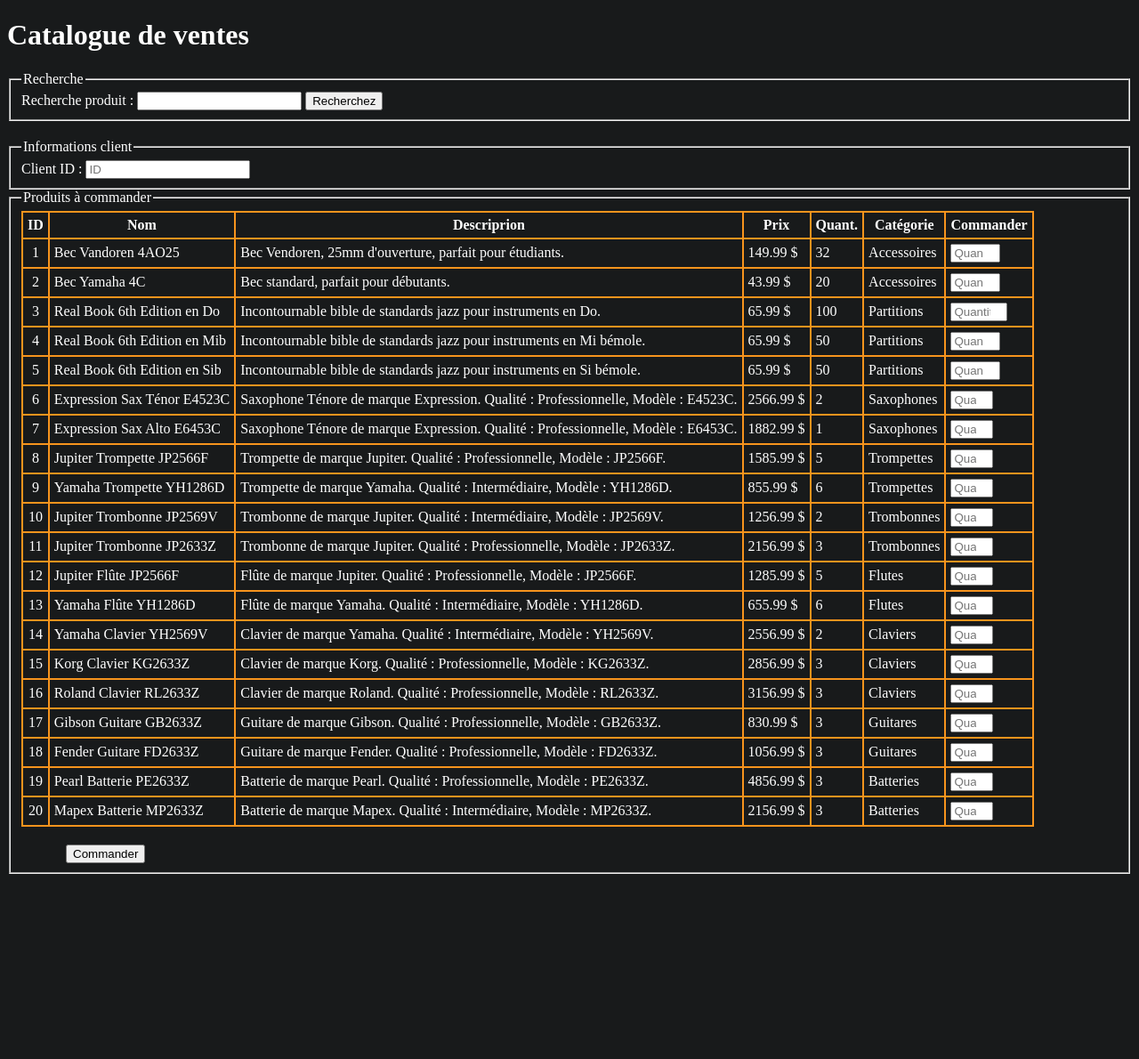
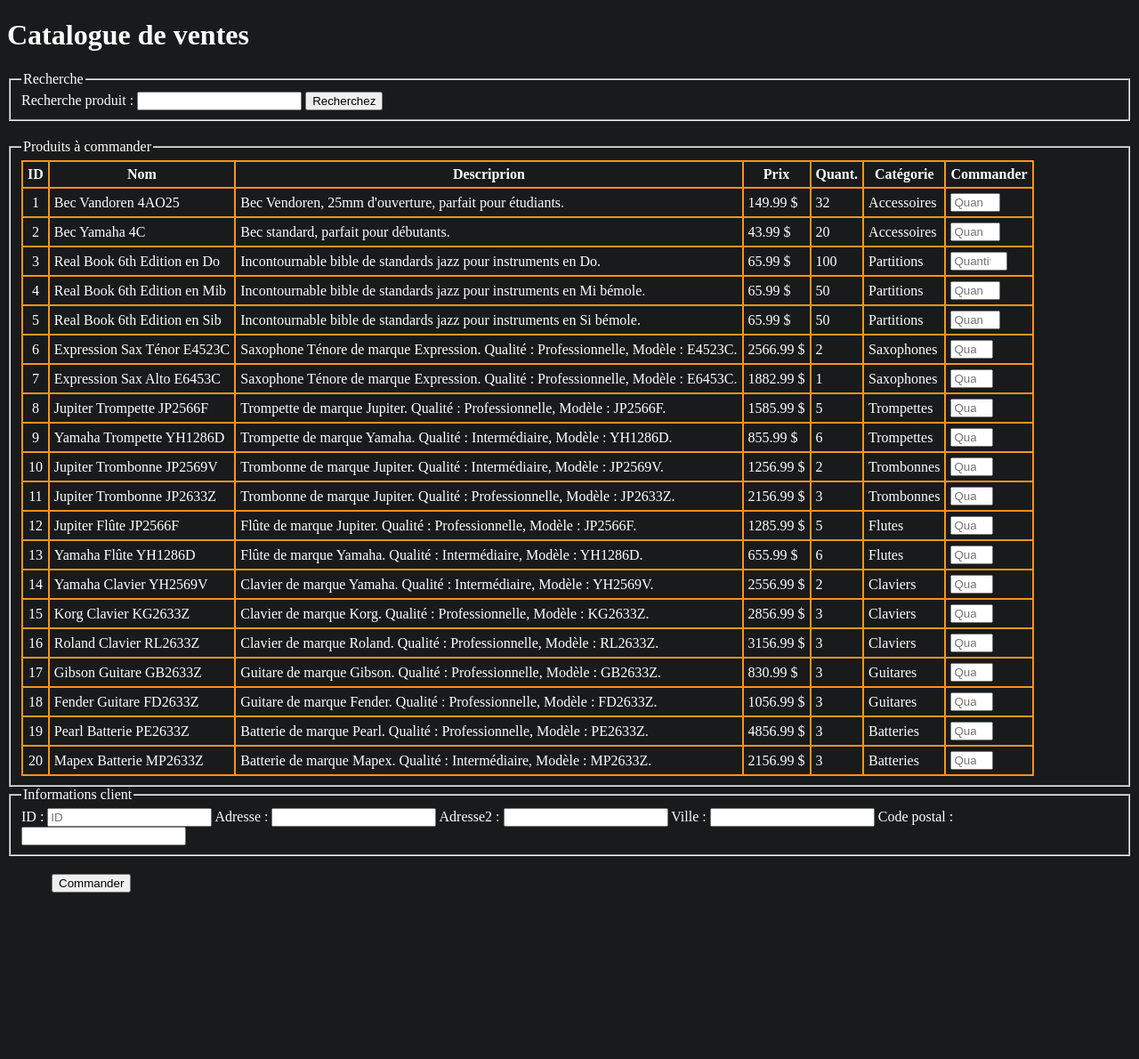
Before and after one commit to Soushi888/Projet-Web-1, a PHP site: page /commandes/ajout.php in a window 1280 px wide. Shown: the top 1190 px of the page at 89% size. Before the commit the page ends 982 px from the top, so only its background shows below. Run offline with PHP 8.4, Linux system fonts and the light colour scheme; data comes from the database, SQL or seed files in the repository.

Commit message:
Update ajout.php

```diff
--- a/commandes/ajout.php
+++ b/commandes/ajout.php
@@ -9,18 +9,24 @@
 $client_id = "";
 
 if (isset($_POST["envoi"])) :
-    $i = 1;
-    $_SESSION["commande"] = array("client_id" => $_POST["client_id"]);
+    $i = 0;
+    $_SESSION["commande"]["info_client"] = array(
+        "client_id" => $_POST["client_id"],
+        "client_adresse" => $_POST["client_adresse"],
+        "client_adresse2" => $_POST["client_adresse2"],
+        "client_ville" => $_POST["client_ville"],
+        "client_cp" => $_POST["client_cp"]
+    );
 
     foreach ($_POST as $produit => $quantite) {
-        if ($quantite != "" && $quantite != 0) {
-            $_SESSION["commande"][] = ["produit" => substr($produit, 1), "quantité" => $quantite];
+        // ++$i;
+        if ($quantite != "" && $quantite != 0 &&  is_numeric($produit)) {
+            $_SESSION["commande"][] = ["produit" => $produit, "quantité" => $quantite];
         }
-        ++$i;
     }
     // EnregistrerCommande($conn, $_SESSION["commande"], $client_id);
 ?>
-    <pre><?= var_dump($_SESSION) ?></pre>
+    <pre><?= print_r($_SESSION) ?></pre>
 <?php endif; ?>
 
 <!DOCTYPE html>
@@ -46,11 +52,6 @@
 
     <form id="commande" action="" method="post">
         <fieldset>
-            <legend>Informations client</legend>
-            <label for="client_id">Client ID : </label>
-                <input id="client_id" name="client_id" type="number" placeholder="ID">
-        </fieldset>
-        <fieldset>
             <legend>Produits à commander</legend>
             <table>
                 <tr>
@@ -73,15 +74,29 @@
                         <td><?= $row["produit_quantite"] ?></td>
                         <td><?= $row["categorie_nom"] ?></td>
                         <td>
-                            <input type="number" min="0" max="<?= $row["produit_quantite"] ?>" name="q<?= $row['produit_id'] ?>" placeholder="Quantité" form="commande">
+                            <input type="number" min="0" max="<?= $row["produit_quantite"] ?>" name="<?= $row['produit_id'] ?>" placeholder="Quantité" form="commande">
                         </td>
                     </tr>
                 <?php endforeach; ?>
             </table>
+        </fieldset>
 
-            <button form="commande" type="submit" name="envoi">Commander</button>
+        <fieldset>
+            <legend>Informations client</legend>
+            <label for="client_id">ID :
+                <input name="client_id" id="client_id" type="number" placeholder="ID" required></label>
+            <label for="client_adresse">Adresse :
+                <input name="client_adresse" id="client_adresse" type="text" required></label>
+            <label for="client_adresse2">Adresse2 :
+                <input name="client_adresse2" id="client_adresse2" type="text" required></label>
+            <label for="client_ville">Ville :
+                <input name="client_ville" id="client_ville" type="text" required></label>
+            <label for="client_cp">Code postal :
+                <input name="client_cp" id="client_cp" type="text" required></label>
+        </fieldset>
+
+        <button form="commande" type="submit" name="envoi">Commander</button>
     </form>
-    </fieldset>
 
 </body>
 
```
